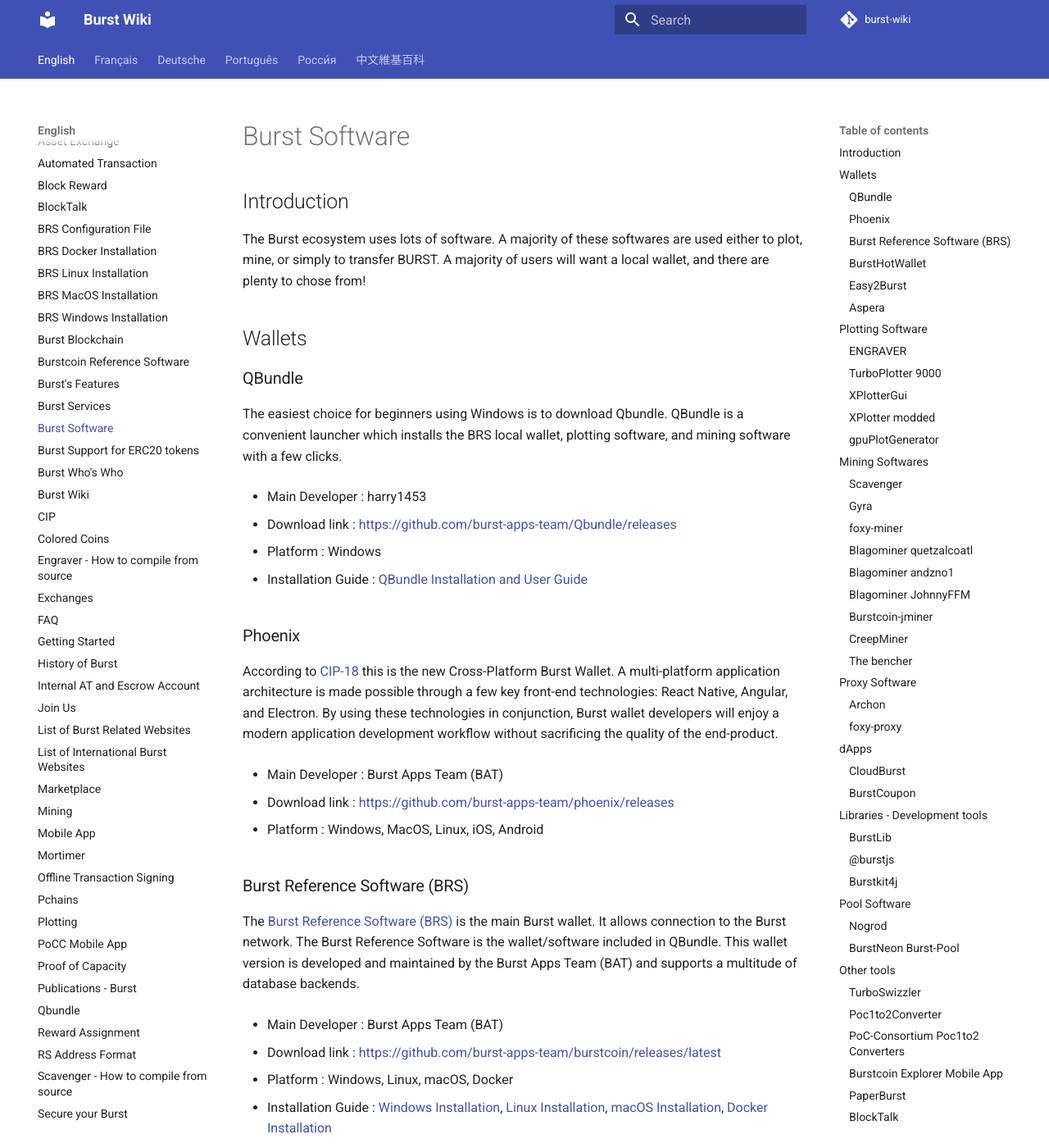
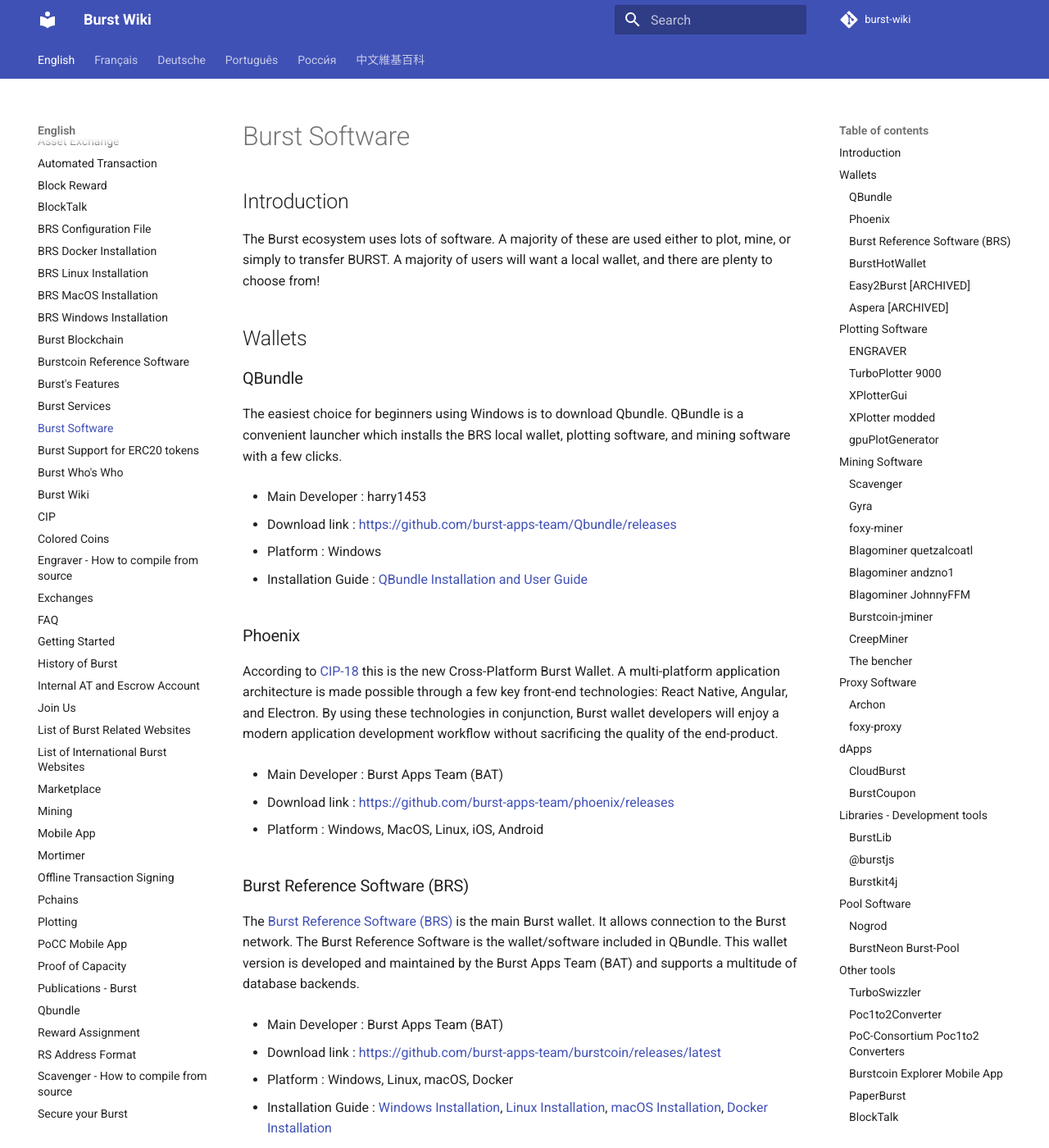
Before and after one commit to burst-apps-team/burst-wiki, an MkDocs documentation site: the page built from docs/en/burst-software.md, in a window 1280 px wide and 1400 px high. Shown: the whole window at 82% size. Built offline with MkDocs 1.6.1 and Material for MkDocs 9.7.7, drawn with Linux system fonts in a browser that asks for light colours; comment, search, counter and statistics services are not loaded; old or Windows-style settings are respelled for this version of MkDocs; some of the changed text lies outside the part shown.

Commit message:
Update burst-software.md

```diff
--- a/docs/en/burst-software.md
+++ b/docs/en/burst-software.md
@@ -1,7 +1,7 @@
 Introduction
 ------------
 
-The Burst ecosystem uses lots of software. A majority of these softwares are used either to plot, mine, or simply to transfer BURST. A majority of users will want a local wallet, and there are plenty to chose from!
+The Burst ecosystem uses lots of software. A majority of these are used either to plot, mine, or simply to transfer BURST. A majority of users will want a local wallet, and there are plenty to choose from!
 
 Wallets
 -------
@@ -38,7 +38,7 @@ The [Burst Reference Software (BRS)](burst-reference-software.md) is the main Bu
 
 * Platform : Windows, Linux, macOS, Docker
 
-* Installation Guide : [Windows Installation](https://burstwiki.org/wiki/BRS/Windows_Installation), [Linux Installation](https://burstwiki.org/wiki/BRS/Linux_Installation), [macOS Installation](https://burstwiki.org/wiki/BRS/MacOS_Installation), [Docker Installation](https://burstwiki.org/wiki/BRS/Docker_Installation)
+* Installation Guide : [Windows Installation](brs-windows-installation.md), [Linux Installation](brs-linux-installation.md), [macOS Installation](brs-macos-installation.md), [Docker Installation](brs-docker-installation.md)
 
 ### BurstHotWallet
 
@@ -50,7 +50,7 @@ A light-weight version of the current BURST wallet for easy access to send and r
 
 * Platform : Windows, MacOS
 
-### Easy2Burst
+### Easy2Burst \[ARCHIVED\]
 
 Easy2Burst was a Burst Wallet written in Rust, as the successor of QBundle. It is no longer being developed [<sup>\[1\]</sup>](https://github.com/HeosSacer/Easy2Burst/issues/2#issuecomment-531654134)
 
@@ -60,7 +60,7 @@ Easy2Burst was a Burst Wallet written in Rust, as the successor of QBundle. It i
 
 * Platform : Windows, Linux, MacOS
 
-### Aspera
+### Aspera \[ARCHIVED\]
 
 Aspera was a Burst Wallet written in go. This wallet opens up a whole new dimension for Burst with state-of-the-art technologies (partial blocks validation, new front-end, etc.). It is no longer being developed since the PoCC exit of Burstcoin.
 
@@ -85,7 +85,7 @@ Engraver is a BURST plotter that natively generates optimized plot files. It gen
 
 * Platform : Linux, Unix, Windows, MacOS (32&64bit)
 
-* Installation guide : [Compile from Source](engraver---how-to-compile-from-source.md)
+* Installation guide : [Compile from Source](engraver-how-to-compile-from-source.md)
 
 ### TurboPlotter 9000
 
@@ -127,14 +127,14 @@ gpuPlotGenerator is a GPU PoC 1 plotter.
 
 * Platform : Windows, Linux, MacOS
 
-Mining Softwares
+Mining Software
 ----------------
 
 The following software is used to mine plot files.
 
 ### Scavenger
 
-Scavenger is a burst miner developped by PoC Consortium and written in Rust. It features direct io, avx512f, avx2, avx, sse and opencl.
+Scavenger is a Burst miner developed by PoC Consortium and written in Rust. It features direct io, avx512f, avx2, avx, sse and opencl.
 
 * Main Developer : PoC Consortium
 
@@ -158,7 +158,7 @@ Gyra is a front-end tool that creates formally valid and logically consistent co
 
 ### foxy-miner
 
-A scavenger / conqueror wrapper for collision free multi mining
+A scavenger / conqueror wrapper for collision free multi-mining.
 
 * Main Developer : felix
 
```
Also changed, not shown: other parts of docs/en/burst-software.md (+1 -1 lines).
